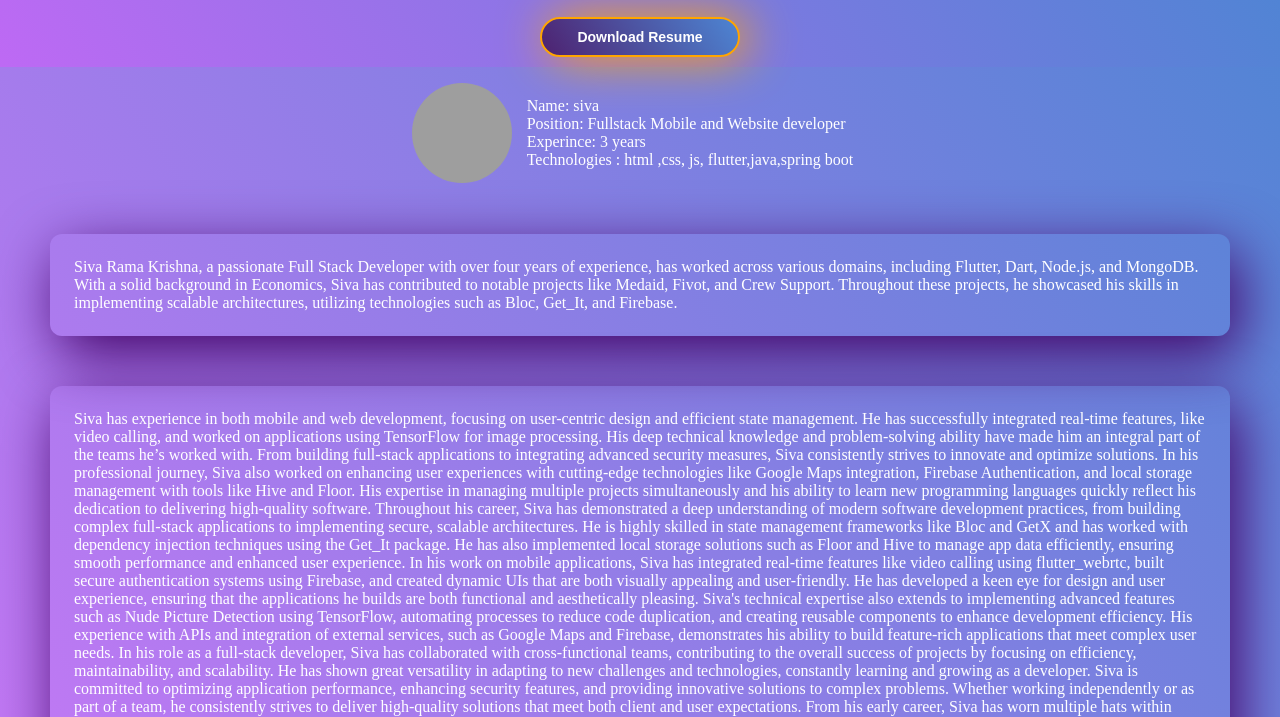
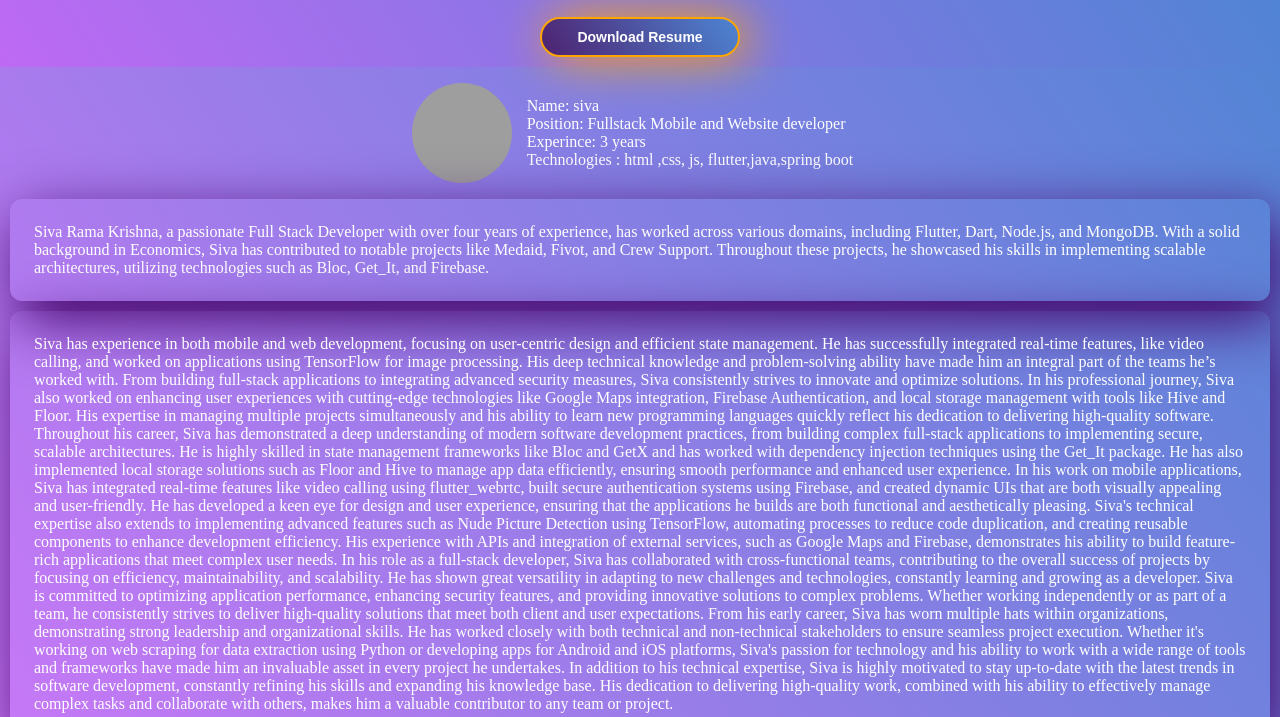
Before and after one commit to SivaFullStackDeveloper/juturisivaramakrishna, a plain HTML site: page index.html in a window 1280 px wide. Shown: the part 81-798 px from the top of the page. Drawn offline with Linux system fonts and the light colour scheme; grey boxes are pictures that could not be loaded.

Commit message:
first commit

```diff
--- a/style.css
+++ b/style.css
@@ -54,7 +54,7 @@ footer{
 }
 
 .myself{
-    margin: 50px;
+    margin: 10px;
     border: 3px solid linear-gradient(56deg,#c167f5e3,#3a6eb8);;
     border-radius: 12px;
     padding: 24px;
@@ -68,7 +68,7 @@ footer{
 }
 
 .more{
-    margin: 50px;
+    margin: 10px;
     border: 3px solid linear-gradient(56deg,#461761e3,#3a6eb8);;
     border-radius: 12px;
     padding: 24px;
```
